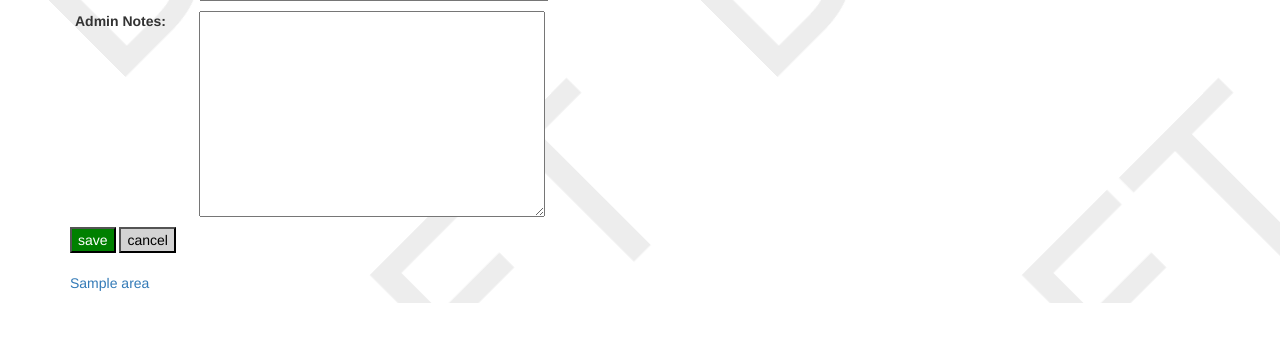
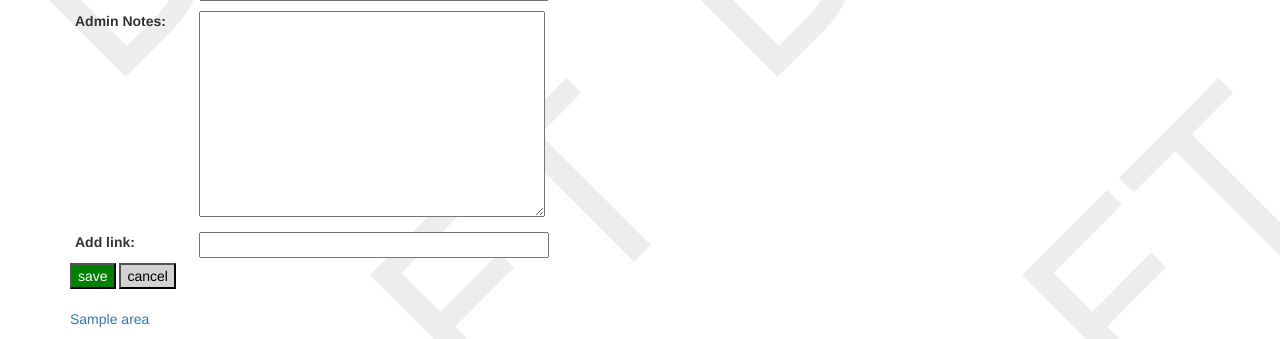
Before and after one commit to xpatiate/climate-emergency-declarations, a Django app: page /cegov/declaration/add/1/ in a window 1280 px wide. Shown: the part 617-956 px from the top of the page. Before the commit the page ends 920 px from the top, so only its background shows below. Run offline with Django 3.2, Linux system fonts and the light colour scheme; data comes from the database, SQL or seed files in the repository; tables that the repository leaves empty hold one stand-in row (values such as "Sample post"); data that the repository does not hold is empty; parts of the project's set-up code (start-up, migrations or seed data) failed here and were passed over; some libraries are stand-ins or nearby versions.

Commit message:
added link field to add declaration page

```diff
--- a/govtrack/forms.py
+++ b/govtrack/forms.py
@@ -54,10 +54,10 @@ class DeclarationForm(ModelForm):
 class LinkForm(ModelForm):
     prefix = 'link'
     url = forms.CharField(required=False, label='Add link', validators=[URLValidator()])
+    object_id = forms.IntegerField(required=False, widget=forms.HiddenInput())
     class Meta:
         model = Link
         fields = ['url', 'content_type', 'object_id']
         widgets = {
             'content_type': forms.HiddenInput(),
-            'object_id': forms.HiddenInput(),
         }
--- a/govtrack/templates/govtrack/declare.html
+++ b/govtrack/templates/govtrack/declare.html
@@ -18,7 +18,7 @@
 {% if action != 'view' %}
 <!-- load Fengyuan Chen’s Datepicker -->
 <link rel="stylesheet" href="https://cdnjs.cloudflare.com/ajax/libs/datepicker/0.6.5/datepicker.min.css" integrity="sha256-b88RdwbRJEzRx95nCuuva+hO5ExvXXnpX+78h8DjyOE=" crossorigin="anonymous" />
-  <script src="https://cdnjs.cloudflare.com/ajax/libs/datepicker/0.6.5/datepicker.min.js" integrity="sha256-/7FLTdzP6CfC1VBAj/rsp3Rinuuu9leMRGd354hvk0k=" crossorigin="anonymous"></script>
+    <script src="https://cdnjs.cloudflare.com/ajax/libs/datepicker/0.6.5/datepicker.min.js" integrity="sha256-/7FLTdzP6CfC1VBAj/rsp3Rinuuu9leMRGd354hvk0k=" crossorigin="anonymous"></script>
 <form method='POST' action='
 {% block formaction %}
     {% if action == 'add' %}
@@ -36,11 +36,11 @@
 </table>
 {% block formextra %}
 <script>
-  $(function () {
-    $("#id_event_date").datepicker({
-      format:'yyyy-mm-dd',
+    $(function () {
+        $("#id_event_date").datepicker({
+            format:'yyyy-mm-dd',
+        });
     });
-  });
 </script>
 {% endblock %}
 <input type='submit' name='save' value='save' class='button-save'>
--- a/govtrack/views.py
+++ b/govtrack/views.py
@@ -250,6 +250,10 @@ def declaration_add(request, area_id):
         'area': area_id,
     }
     form = DeclarationForm(initial=decldata)
+    link_initial = {
+        'content_type': Declaration.content_type_id(),
+    }
+    linkform = LinkForm(initial=link_initial)
     if request.method == 'POST':
         do_redir = True
         if request.POST.get('save'):
@@ -258,6 +262,15 @@ def declaration_add(request, area_id):
             if form.is_valid():
                 do_redir = True
                 dec = form.save()
+                link_initial['object_id'] = dec.id
+                request.POST._mutable = True
+                request.POST['link-object_id'] = dec.id
+                linkform = LinkForm(request.POST, initial=link_initial)
+                if linkform.has_changed():
+                    do_redir=False
+                    if linkform.is_valid():
+                        linkform.save()
+                        do_redir=True
                 if dec.affects_population_count:
                     # Regenerate all stored population counts for the country,
                     # from the date of this declaration onwards
@@ -267,6 +280,7 @@ def declaration_add(request, area_id):
     return render(request, 'govtrack/declare.html', {
         'action': 'add',
         'form': form,
+        'linkform': linkform,
         'area': area
         })
 
```
